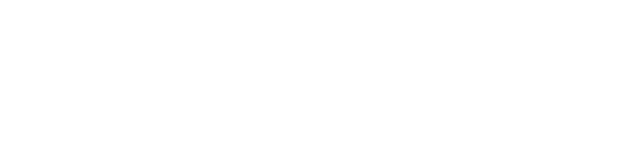
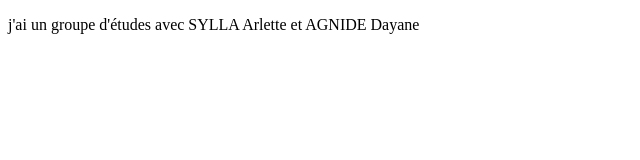
Before and after one commit to BYLL04/git-mon-cv, a plain HTML site: page index.html in a window 1280 px wide. Shown: the whole page, without its empty margins (0-640 px from the left). Drawn offline with Linux system fonts and the light colour scheme.

Commit message:
mise en place de la section associations

```diff
--- a/index.html
+++ b/index.html
@@ -9,5 +9,12 @@
 </head>
 <body>
 
+
+
+
+
+
+
+    <p> j'ai un groupe d'études avec SYLLA Arlette et AGNIDE Dayane</p>
 </body>
 </html>
```
